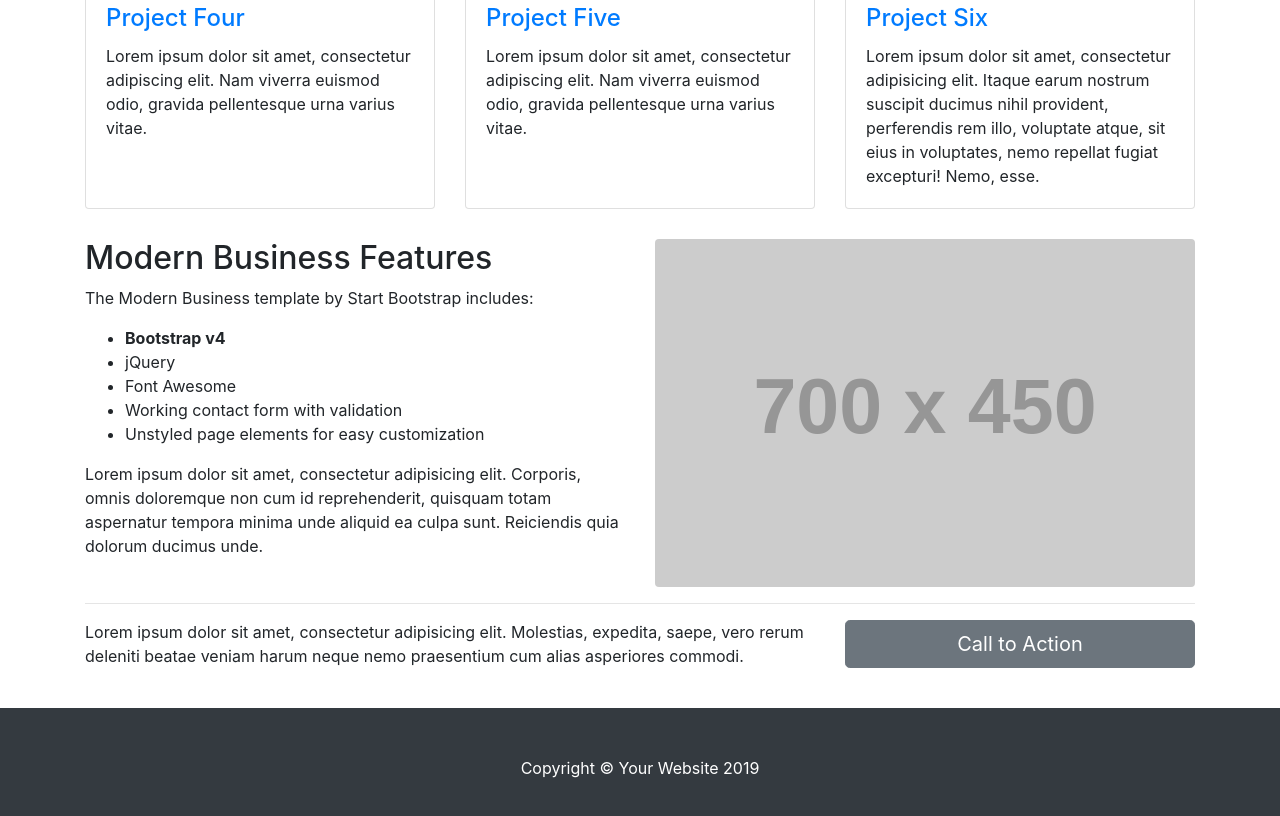
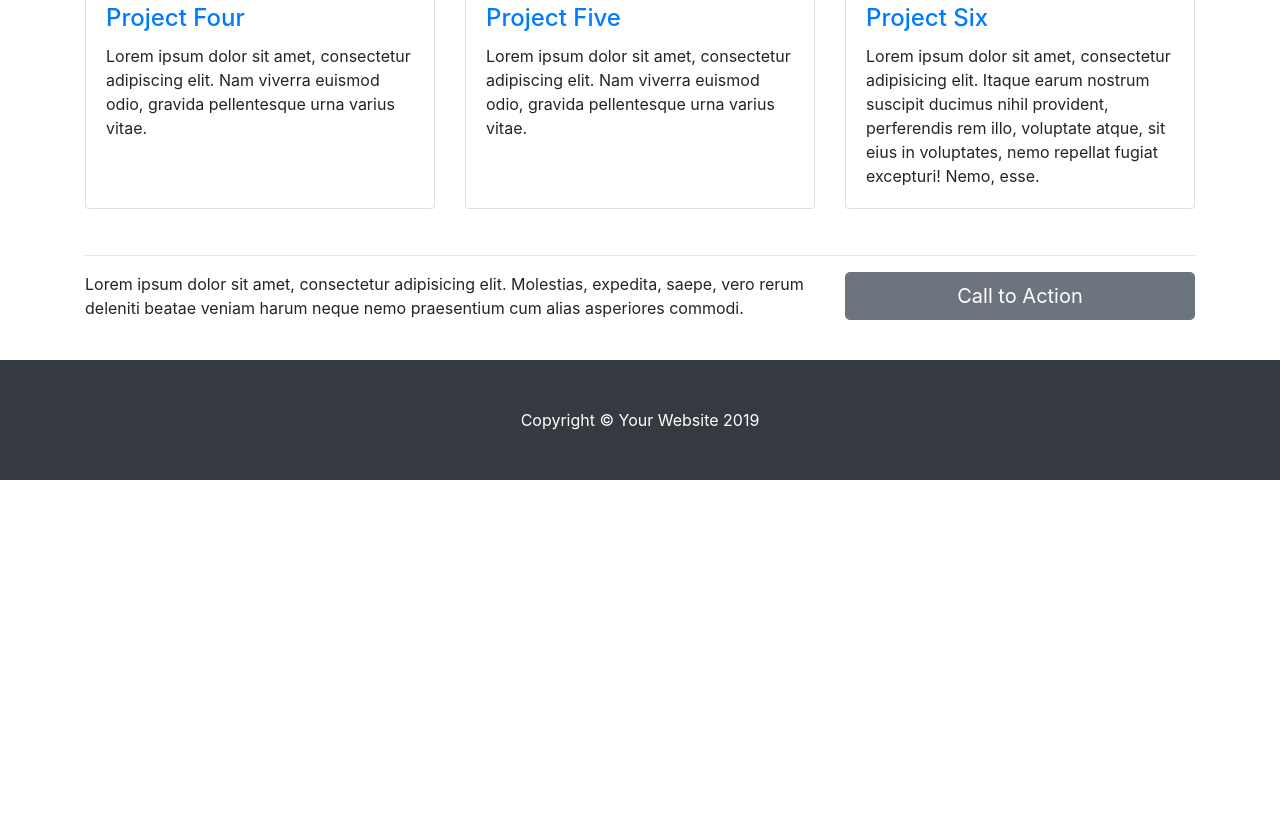
Before and after one commit to emreakatin/Armut_Tour, a plain HTML site: page index.html in a window 1280 px wide. Shown: the part 1741-2557 px from the top of the page. After the commit the page ends 2221 px from the top, so only its background shows below. Drawn offline with Linux system fonts and the light colour scheme; placeholder pictures from the web are drawn by us.

Commit message:
modern busniness features kısmı kaldırıldı

```diff
--- a/index.html
+++ b/index.html
@@ -212,27 +212,7 @@
     </div>
     <!-- /.row -->
 
-    <!-- Features Section -->
-    <div class="row">
-      <div class="col-lg-6">
-        <h2>Modern Business Features</h2>
-        <p>The Modern Business template by Start Bootstrap includes:</p>
-        <ul>
-          <li>
-            <strong>Bootstrap v4</strong>
-          </li>
-          <li>jQuery</li>
-          <li>Font Awesome</li>
-          <li>Working contact form with validation</li>
-          <li>Unstyled page elements for easy customization</li>
-        </ul>
-        <p>Lorem ipsum dolor sit amet, consectetur adipisicing elit. Corporis, omnis doloremque non cum id reprehenderit, quisquam totam aspernatur tempora minima unde aliquid ea culpa sunt. Reiciendis quia dolorum ducimus unde.</p>
-      </div>
-      <div class="col-lg-6">
-        <img class="img-fluid rounded" src="http://placehold.it/700x450" alt="">
-      </div>
-    </div>
-    <!-- /.row -->
+
 
     <hr>
 
```
